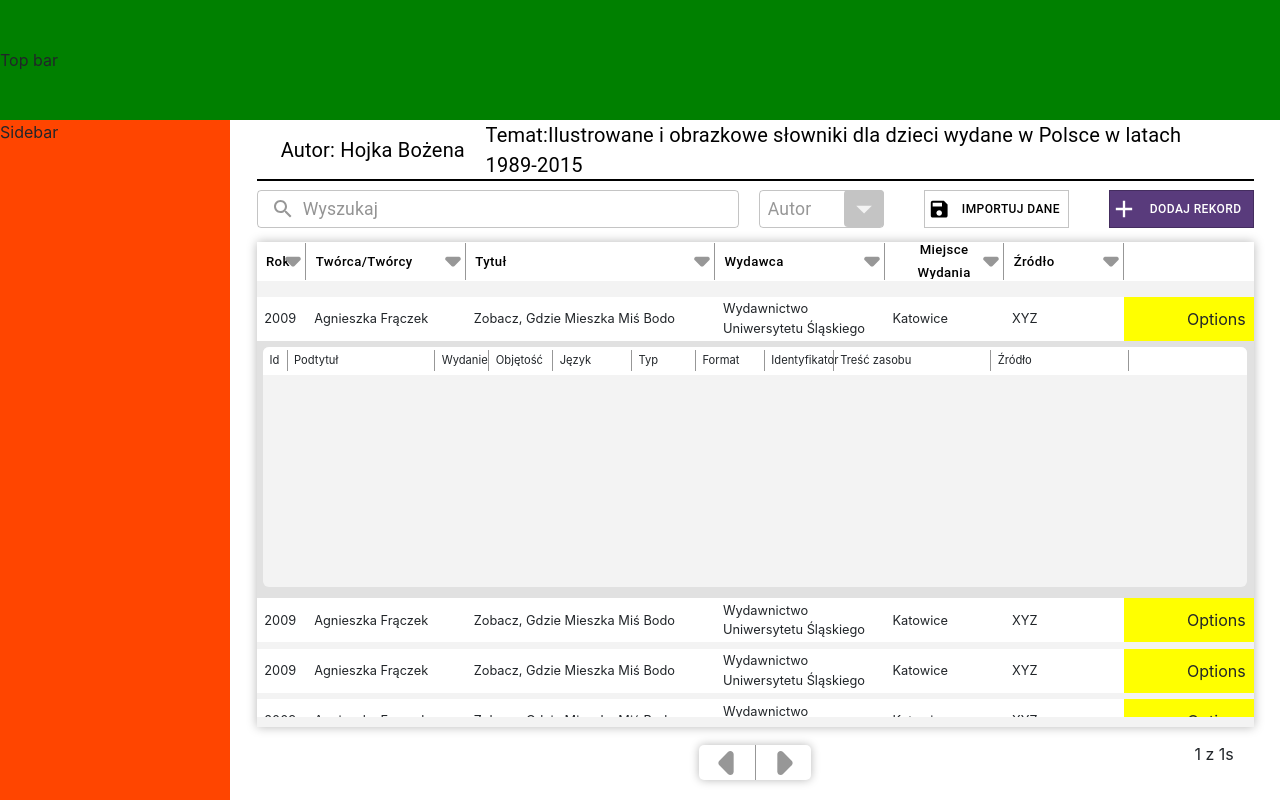
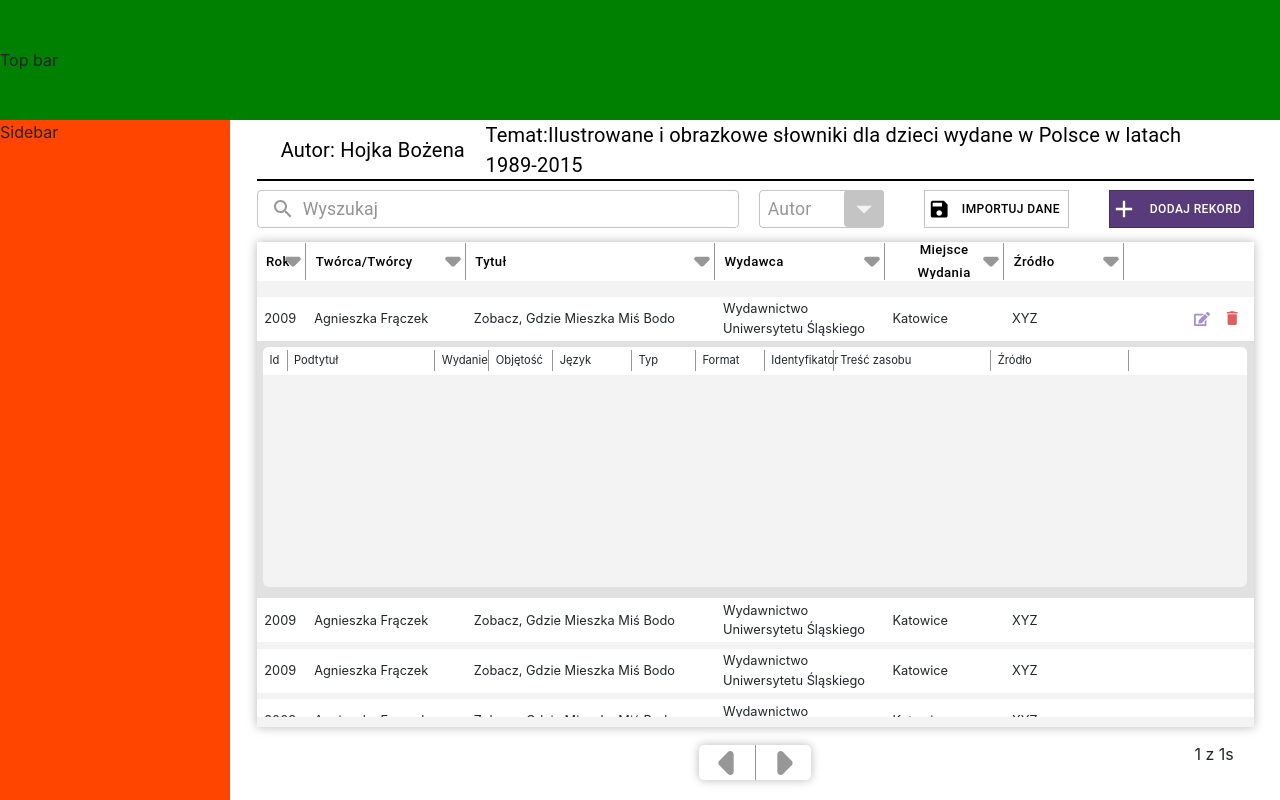
Before and after one commit to ppknUWr/frontend-bbz, a React (Create React App) app in the folder bbz-project/: page / in a window 1280 px wide. Both pictures are taken after a click on the element 755 px from the left and 318 px from the top of the page. Built offline with nearby package versions, Linux system fonts and the light colour scheme; the HTML template or start-up script is replaced by a standard one.

Commit message:
Record options.

```diff
--- a/bbz-project/package.json
+++ b/bbz-project/package.json
@@ -12,6 +12,7 @@
     "bootstrap": "^4.6.0",
     "react": "^17.0.1",
     "react-dom": "^17.0.1",
+    "react-icons": "^4.2.0",
     "react-scripts": "^4.0.3",
     "react-spring": "^9.1.2",
     "web-vitals": "^1.0.1"
--- a/bbz-project/src/components/RecordsListComponents/RecordComps/Record.js
+++ b/bbz-project/src/components/RecordsListComponents/RecordComps/Record.js
@@ -1,36 +1,59 @@
 import * as React from "react";
 import "../../../styles/record-styles.css";
 import Sublist from "./Sublist";
+import RecordOptions from "./RecordOptions";
 import { useRecordAnimations } from "../../../hooks/useRecordAnimations";
 import { animated } from "react-spring";
-import {FIELD_WIDTHS} from "../../../constants/records-list-manager-const";
+import { FIELD_WIDTHS } from "../../../constants/records-list-manager-const";
 
 const Record = ({ data }) => {
   const keys = Object.keys(data);
 
   const [sublistVisibility, setSublistVisibility] = React.useState(true);
   const [openSublist, setOpenSublist] = React.useState(false);
+  const [optionsVisibility, setOptionsVisibility] = React.useState(false);
   const { sublistAnimation, marginAnimation } = useRecordAnimations(
     openSublist,
     setSublistVisibility,
-    35,
+    35
   );
 
-  const handleRecordClick = () => {
+  const handleRecordClick = (event) => {
+    if (typeof event.target.className !== "string") {
+      return;
+    } else {
+      const className = event.target.className.split(" ")[0];
+      if (
+        className !== "recordFieldBck" &&
+        className !== "recordBck" &&
+        className !== "recordOptionsBck"
+      ) {
+        return;
+      }
+    }
     setOpenSublist(!openSublist);
     if (!sublistVisibility) {
       setSublistVisibility(true);
     }
   };
 
+  const optionsVisible = () => {
+    setOptionsVisibility(true);
+  }
+  const optionsInvisible = () => {
+    if (!sublistVisibility) {
+      setOptionsVisibility(false);
+    }
+  }
+
   return (
     <div className={"recordMainBck w-100"}>
       <animated.div
         style={marginAnimation}
-        className={"recordBck w-100 d-flex flex-row"}
-        onClick={() => {
-          handleRecordClick();
-        }}
+        className={"recordBck w-100 d-flex flex-row position-relative"}
+        onClick={handleRecordClick}
+        onMouseEnter={optionsVisible}
+        onMouseLeave={optionsInvisible}
       >
         {keys.map((item, key) => (
           <div
@@ -41,21 +64,13 @@ const Record = ({ data }) => {
             {data[item]}
           </div>
         ))}
-        <div
-          className={
-            "recordOptionsBck h-100 d-flex align-items-center justify-content-end pr-2"
-          }
-        >
-          Options
-        </div>
+        <RecordOptions visible={optionsVisibility} />
       </animated.div>
       <animated.div
         style={Object.assign(sublistAnimation, {
           display: sublistVisibility ? "flex" : "none",
         })}
-        className={
-          "sublistGrayBck w-100 position-absolute overflow-hidden"
-        }
+        className={"sublistGrayBck w-100 position-absolute overflow-hidden"}
       >
         <Sublist />
       </animated.div>
--- /dev/null
+++ b/bbz-project/src/components/RecordsListComponents/RecordComps/RecordOptions.js
@@ -0,0 +1,32 @@
+import * as React from "react";
+import "../../../styles/record-options-styles.css";
+import Button from "@material-ui/core/Button";
+import { FaEdit } from "react-icons/fa";
+import { MdDelete } from "react-icons/md";
+import {
+  editIconStyles,
+  deleteIconStyles,
+} from "../../../materialStyles/recordsListComponent/recordComponent/icon-button-mui-styles";
+
+const RecordOptions = ({ visible }) => {
+  const editIconClasses = editIconStyles();
+  const deleteIconClasses = deleteIconStyles();
+
+  return (
+    <div
+      className={
+        "recordOptionsBck position-absolute h-100 align-items-center justify-content-end pr-2"
+      }
+      style={{ display: visible ? "flex" : "none" }}
+    >
+      <Button classes={editIconClasses} onClick={() => alert("edit")}>
+        <FaEdit style={{ fontSize: "2vh" }} />
+      </Button>
+      <Button classes={deleteIconClasses} onClick={() => alert("delete")}>
+        <MdDelete style={{ fontSize: "2.3vh" }} />
+      </Button>
+    </div>
+  );
+};
+
+export default RecordOptions;
--- /dev/null
+++ b/bbz-project/src/materialStyles/recordsListComponent/recordComponent/icon-button-mui-styles.js
@@ -0,0 +1,38 @@
+import { makeStyles, createStyles } from "@material-ui/core";
+
+export const editIconStyles = makeStyles(
+  createStyles({
+    root: {
+      borderRadius: 0,
+      minWidth: 0,
+      width: "3.5vh",
+      height: "3.5vh",
+      padding: 0,
+      color: "#A490CF",
+
+      "&:hover": {
+        backgroundColor: "#A490CF",
+        color: "white",
+      },
+    },
+  })
+);
+
+export const deleteIconStyles = makeStyles(
+  createStyles({
+    root: {
+      borderRadius: 0,
+      marginLeft: "0.1vw",
+      minWidth: 0,
+      width: "3.5vh",
+      height: "3.5vh",
+      padding: 0,
+      color: "#DF5F5F",
+
+      "&:hover": {
+        backgroundColor: "#DF5F5F",
+        color: "white",
+      },
+    },
+  })
+);
--- /dev/null
+++ b/bbz-project/src/styles/record-options-styles.css
@@ -0,0 +1,6 @@
+.recordOptionsBck {
+    z-index: 4;
+    right: 0;
+    width: 10%;
+    /*background-color: yellow;*/
+}
--- a/bbz-project/src/styles/record-styles.css
+++ b/bbz-project/src/styles/record-styles.css
@@ -9,7 +9,7 @@
     background-color: white;
     height: 5.5vh;
     transition: 250ms;
-    z-index: 3;
+    z-index: 2;
 }
 
 .recordBck:hover {
@@ -23,11 +23,6 @@
     font-size: 1.6vh;
 }
 
-.recordOptionsBck {
-    width: 13%;
-    background-color: yellow;
-}
-
 .sublistGrayBck {
     position: absolute;
     top: 50%;
```
